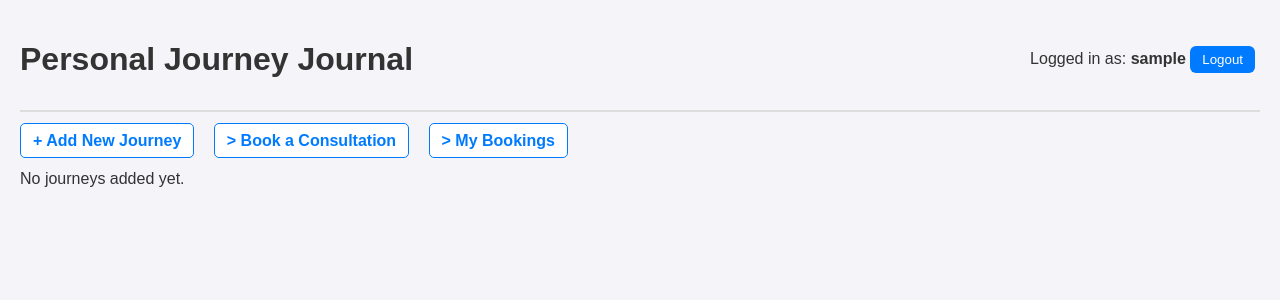
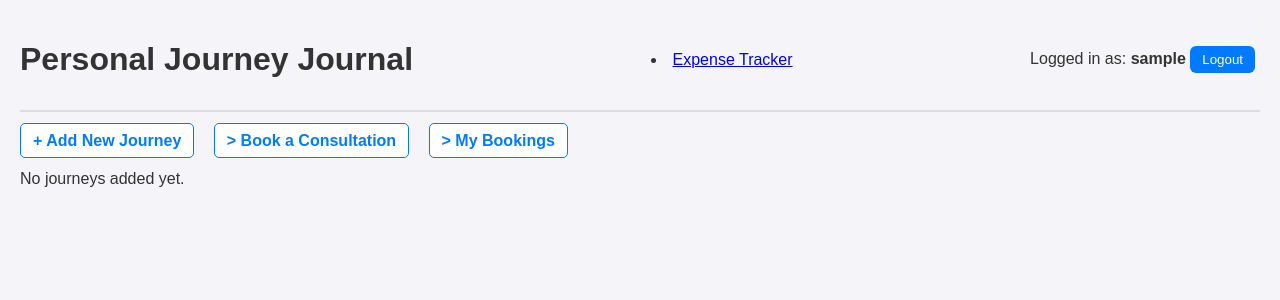
Before and after one commit to Anurag17K/ak-scp-travelogue-01, a Django app: page / in a window 1280 px wide. Shown: the top 300 px of the page. Run offline with Django 5.2, Linux system fonts and the light colour scheme; the visitor is signed in with stand-in values (Sample User, id 1); data that the repository does not hold is empty.

Commit message:
expenseTracker v1.02

```diff
--- a/journeys/templates/journeys/journey_list.html
+++ b/journeys/templates/journeys/journey_list.html
@@ -21,6 +21,9 @@
 
 <div class="header">
     <h1>Personal Journey Journal</h1>
+    <li class="nav-item">
+        <a class="nav-link" href="{% url 'expense_tracker' %}">Expense Tracker</a>
+    </li>
     <div>
         <span>Logged in as: <strong>{{ request.user.username }}</strong></span>
         <form action="{% url 'logout' %}" method="post" style="display:inline;">
```
